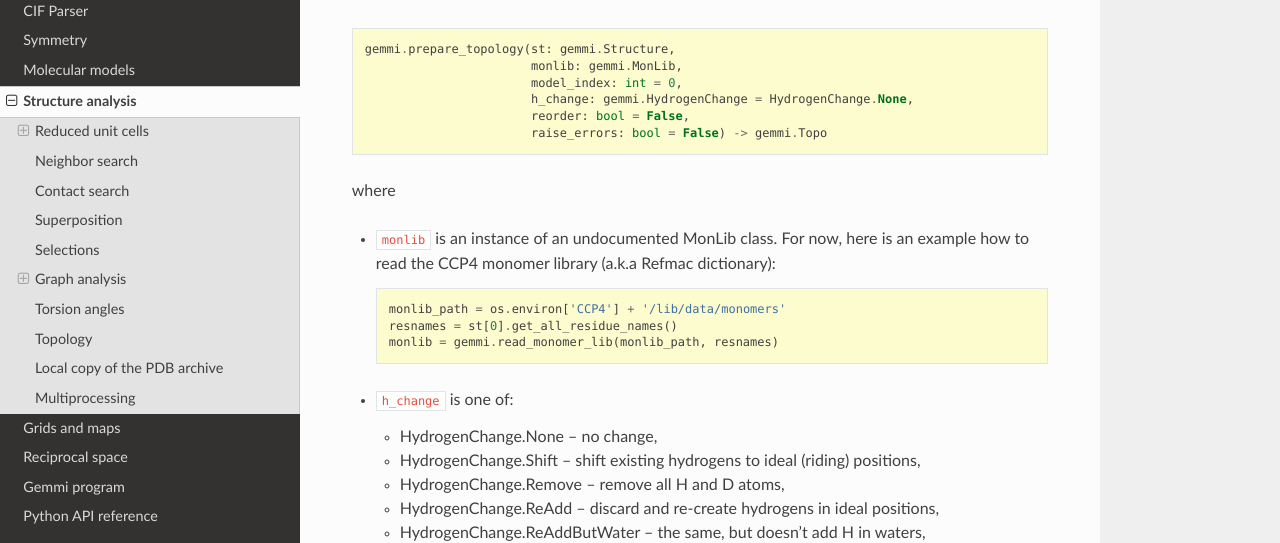
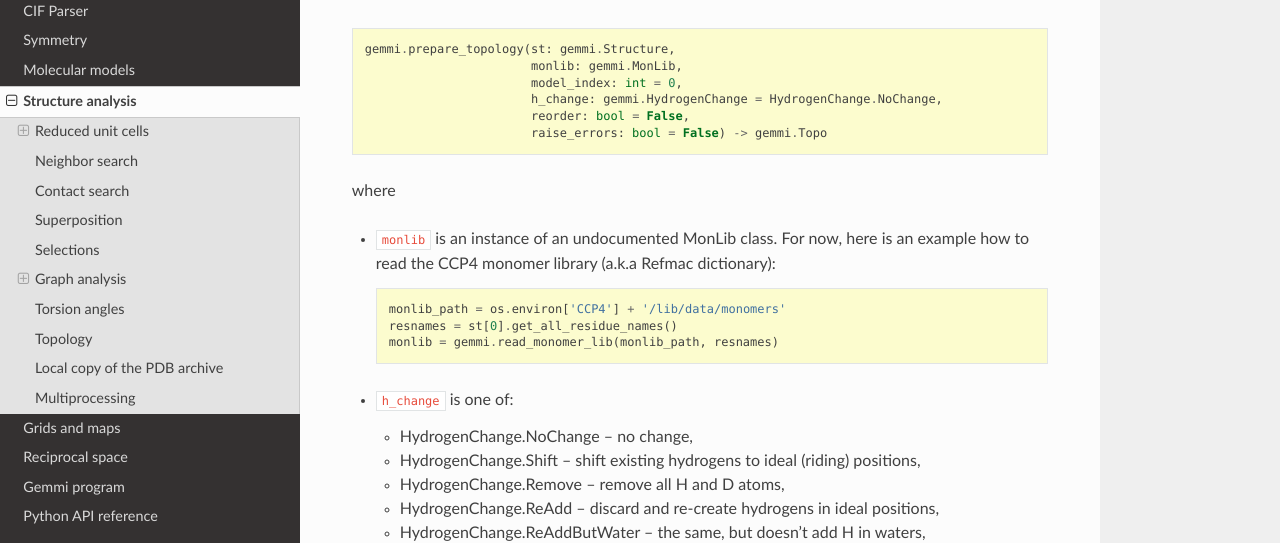
Before and after one commit to project-gemmi/gemmi, a Sphinx documentation site: the page built from docs/analysis.rst, in a window 1280 px wide and 900 px high, scrolled down 22461 px. Shown: the part 168-711 px from the top of the window. Built offline with Sphinx 7.4.7 and the Read the Docs theme 2.0.0, drawn with Linux system fonts in a browser that asks for light colours.

Commit message:
HydrogenChange::None -> HydrogenChange::NoChange
because "None" is can't be used in Python

```diff
--- a/docs/analysis.rst
+++ b/docs/analysis.rst
@@ -1228,7 +1228,7 @@ In Python we have one function that does it all:
     gemmi.prepare_topology(st: gemmi.Structure,
                            monlib: gemmi.MonLib,
                            model_index: int = 0,
-                           h_change: gemmi.HydrogenChange = HydrogenChange.None,
+                           h_change: gemmi.HydrogenChange = HydrogenChange.NoChange,
                            reorder: bool = False,
                            raise_errors: bool = False) -> gemmi.Topo
 
@@ -1246,7 +1246,7 @@ where
 
 * ``h_change`` is one of:
 
-  * HydrogenChange.None -- no change,
+  * HydrogenChange.NoChange -- no change,
   * HydrogenChange.Shift -- shift existing hydrogens to ideal (riding) positions,
   * HydrogenChange.Remove -- remove all H and D atoms,
   * HydrogenChange.ReAdd -- discard and re-create hydrogens in ideal positions,
```
Also changed, not shown: 2 other files.
